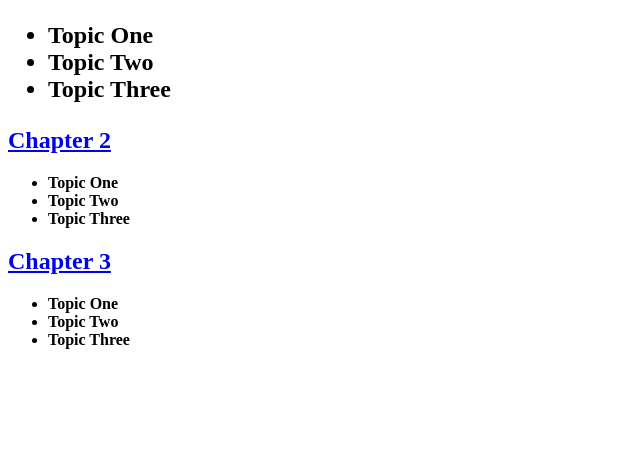
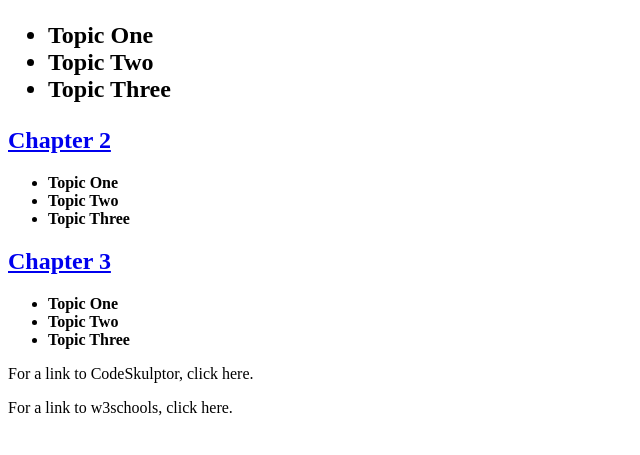
Before and after one commit to mpur6520/links_review24-25, a plain HTML site: page toc.html in a window 1280 px wide. Shown: the part 95-550 px from the top of the page, without its empty margins (0-640 px from the left). Drawn offline with Linux system fonts and the light colour scheme.

Commit message:
Update toc.html

```diff
--- a/toc.html
+++ b/toc.html
@@ -23,5 +23,8 @@
 		<li><b>Topic Two</b></li>
 		<li><b>Topic Three</b></li>
 	</ul>
+
+<p>For a link to CodeSkulptor, click <a>here</a>.</p>
+<p>For a link to w3schools, click <a>here</a>.</p>
 </body>
 </html>
```
